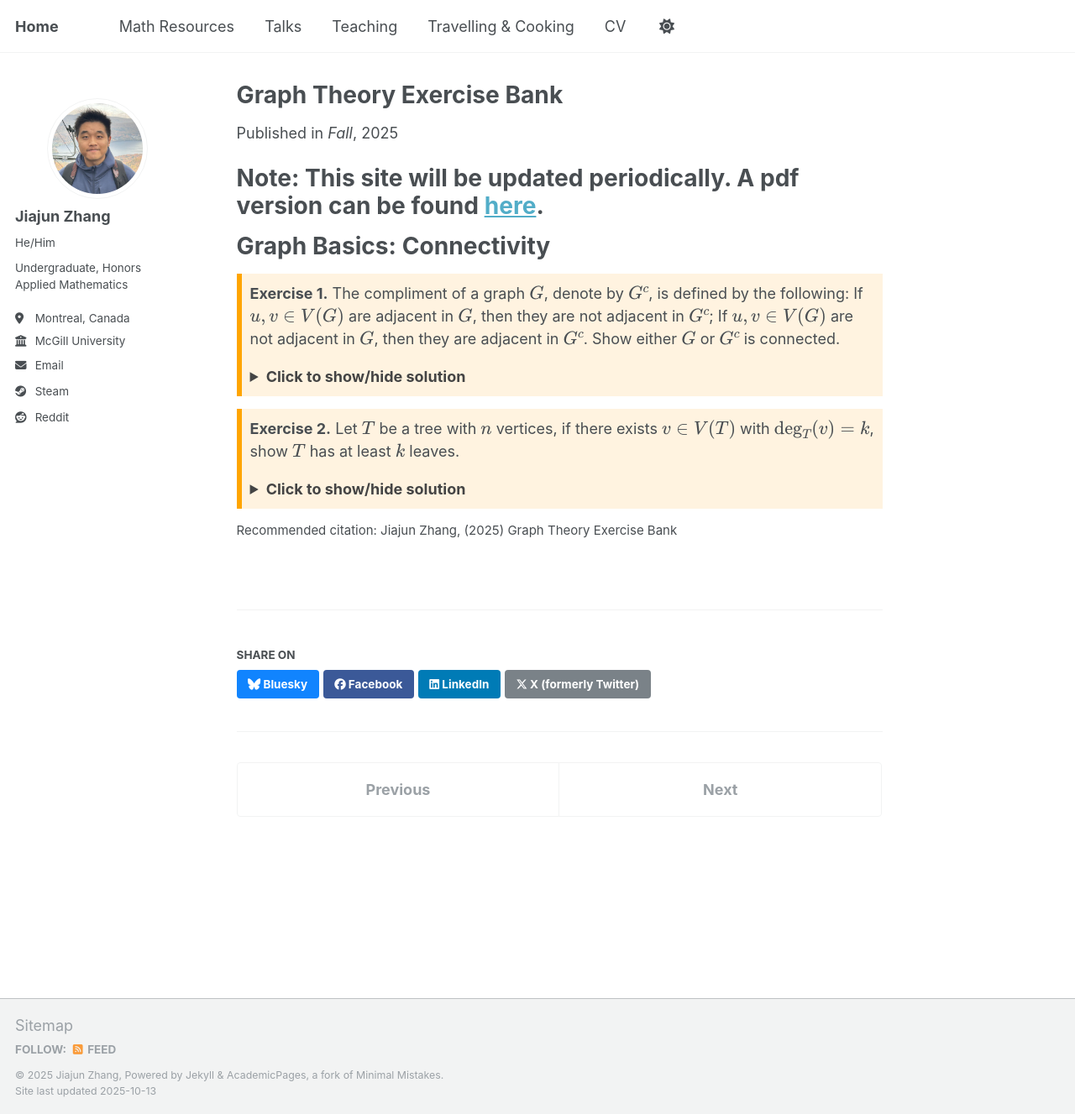
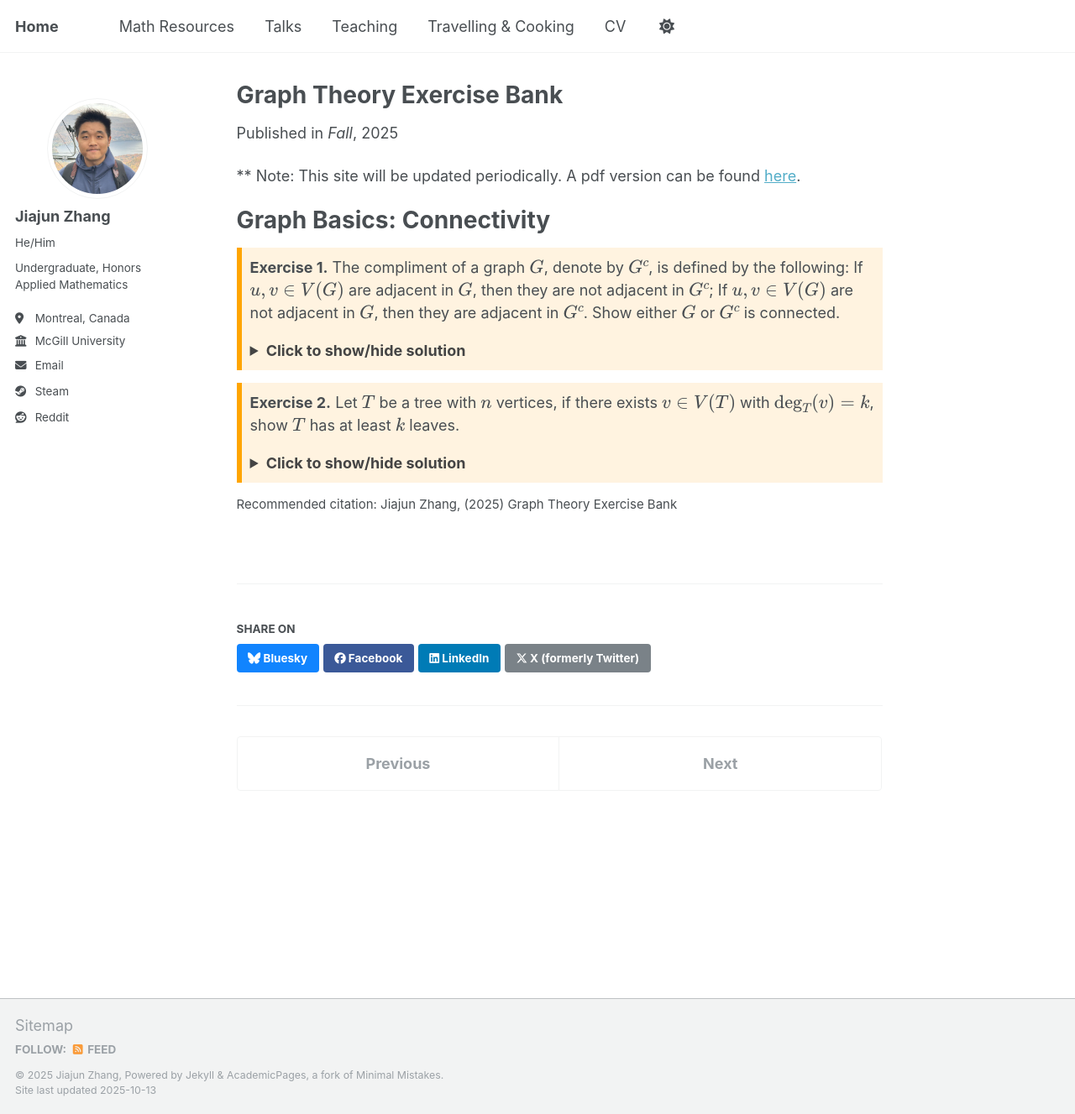
Before and after one commit to JohanssonRein/JohanssonRein.github.io, a Jekyll site: the page built from _publications/discreteexercise.md, in a window 1280 px wide and 1327 px high. Shown: the whole window at 84% size. Built offline with Jekyll 4.4.1, drawn with Linux system fonts in a browser that asks for light colours.

```diff
--- a/_publications/discreteexercise.md
+++ b/_publications/discreteexercise.md
@@ -12,7 +12,7 @@ venue: 'Fall'
 citation: 'Jiajun Zhang, (2025) Graph Theory Exercise Bank'
 ---
 
-# Note: This site will be updated periodically. A pdf version can be found [here](/files/350_exercises.pdf).
+** Note: This site will be updated periodically. A pdf version can be found [here](/files/350_exercises.pdf).
 
 # Graph Basics: Connectivity
 
```
